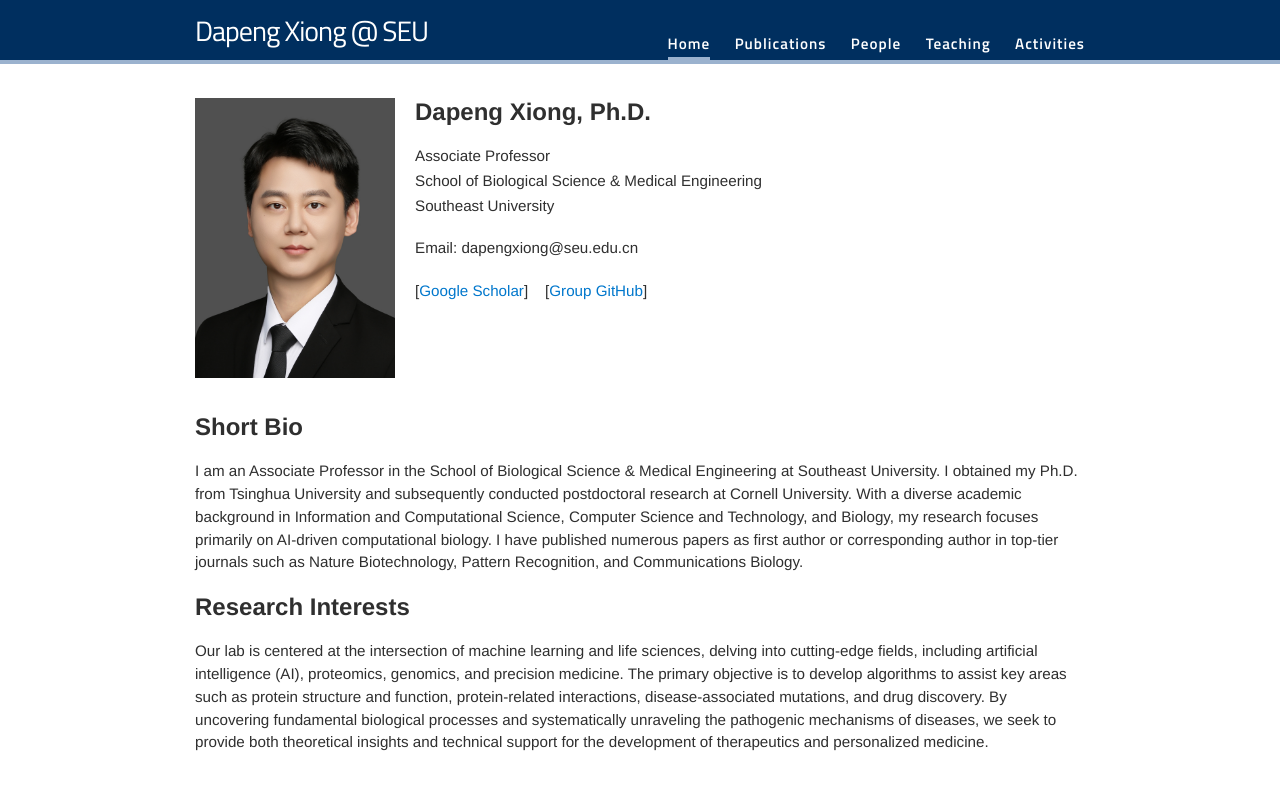
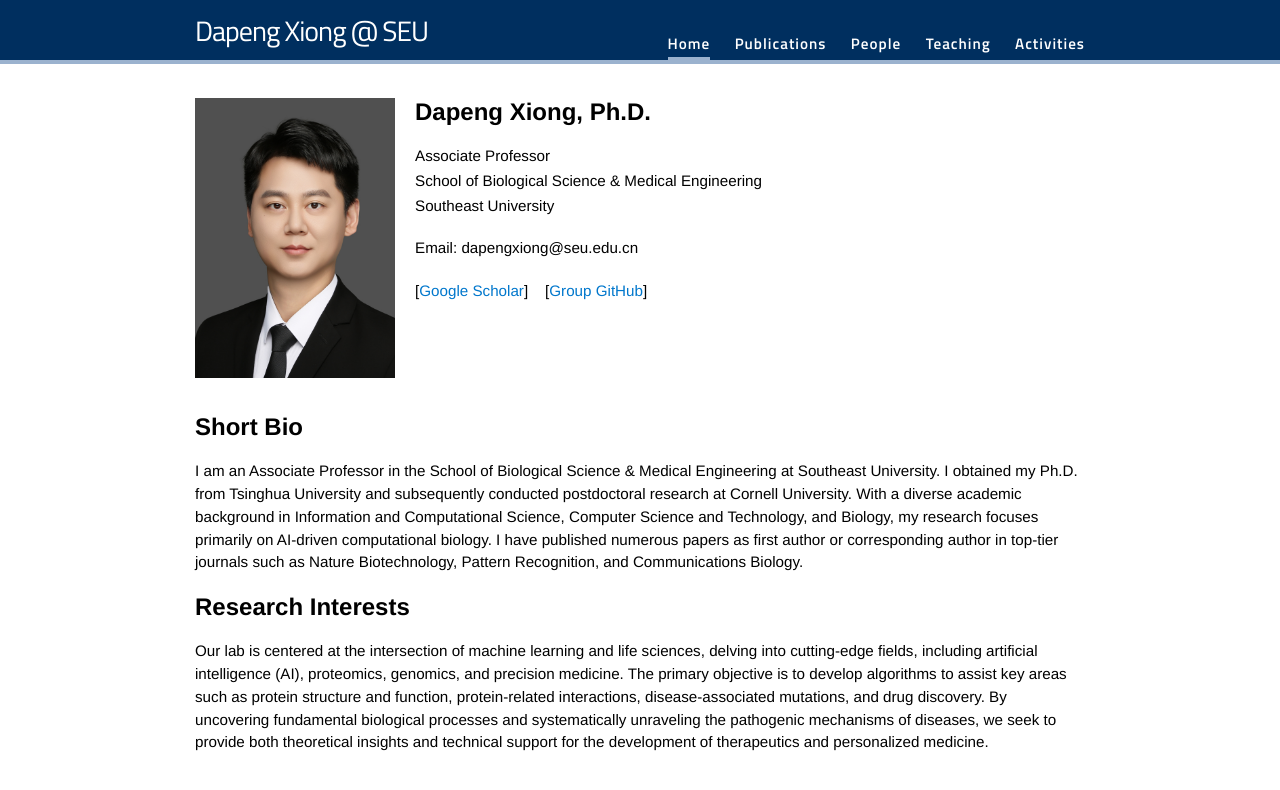
Before and after one commit to dapeng-xiong/dapeng-xiong.github.io, a Jekyll site: the page built from index.html, in a window 1280 px wide. Shown: the top 790 px of the page. Built offline with Jekyll 4.4.1, drawn with Linux system fonts in a browser that asks for light colours; nearby versions of some CDN libraries; some web fonts are replaced.

Commit message:
Update main.scss

```diff
--- a/css/main.scss
+++ b/css/main.scss
@@ -13,7 +13,7 @@ $base-line-height: 1.5;
 
 $spacing-unit:     30px;
 
-$text-color:       #2f2f2f;
+$text-color:       #000000;
 $background-color: #fff;
 $brand-color:      #0077CC;
 // $gameday-sky: #109dc0;
```
